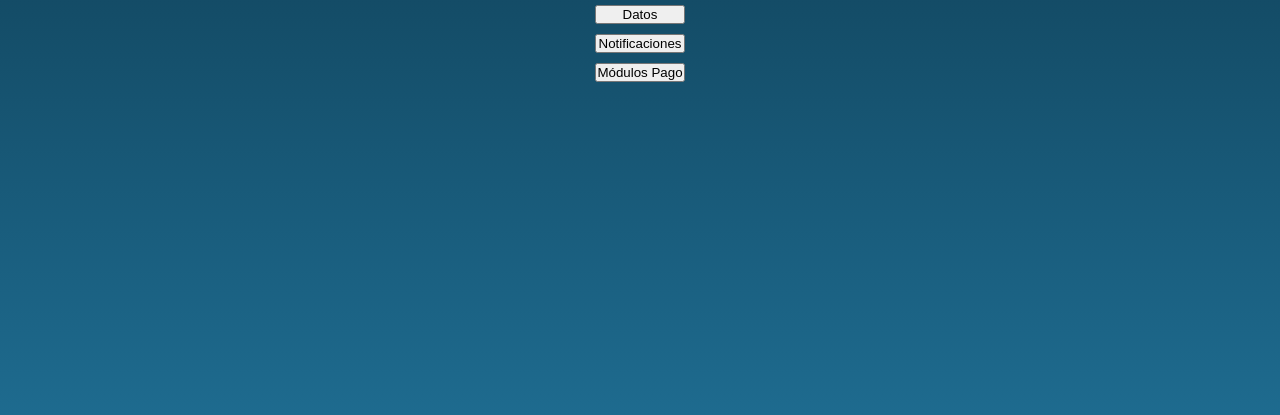
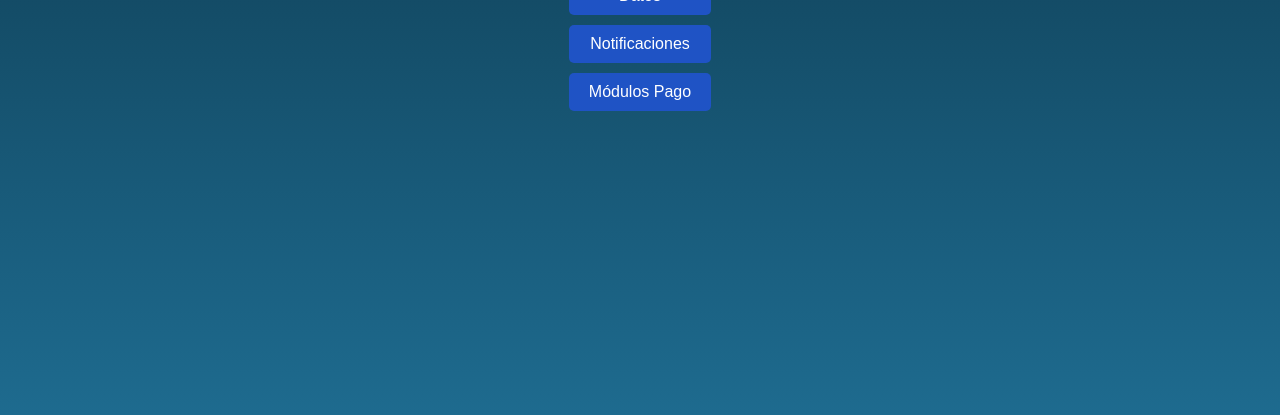
Before and after one commit to JuanBosqueP/ApiBrain1, a website: page pagina web/admin.html in a window 1280 px wide. Shown: the part 385-800 px from the top of the page. Drawn offline with Linux system fonts and the light colour scheme.

Commit message:
Commit 10
Cambios en las 3 paginas

```diff
--- a/pagina web/style.css
+++ b/pagina web/style.css
@@ -27,3 +27,18 @@ main {
   flex-direction: column;
   gap: 10px;
 }
+
+.botons {
+  padding: 10px 20px;
+  font-size: 16px;
+  border: none;
+  border-radius: 5px;
+  background: #1f53c5;
+  color: white;
+  cursor: pointer;
+  transition: background-color 0.3s;
+}
+
+.botons:hover {
+  background: #3a6df0;
+}
```
